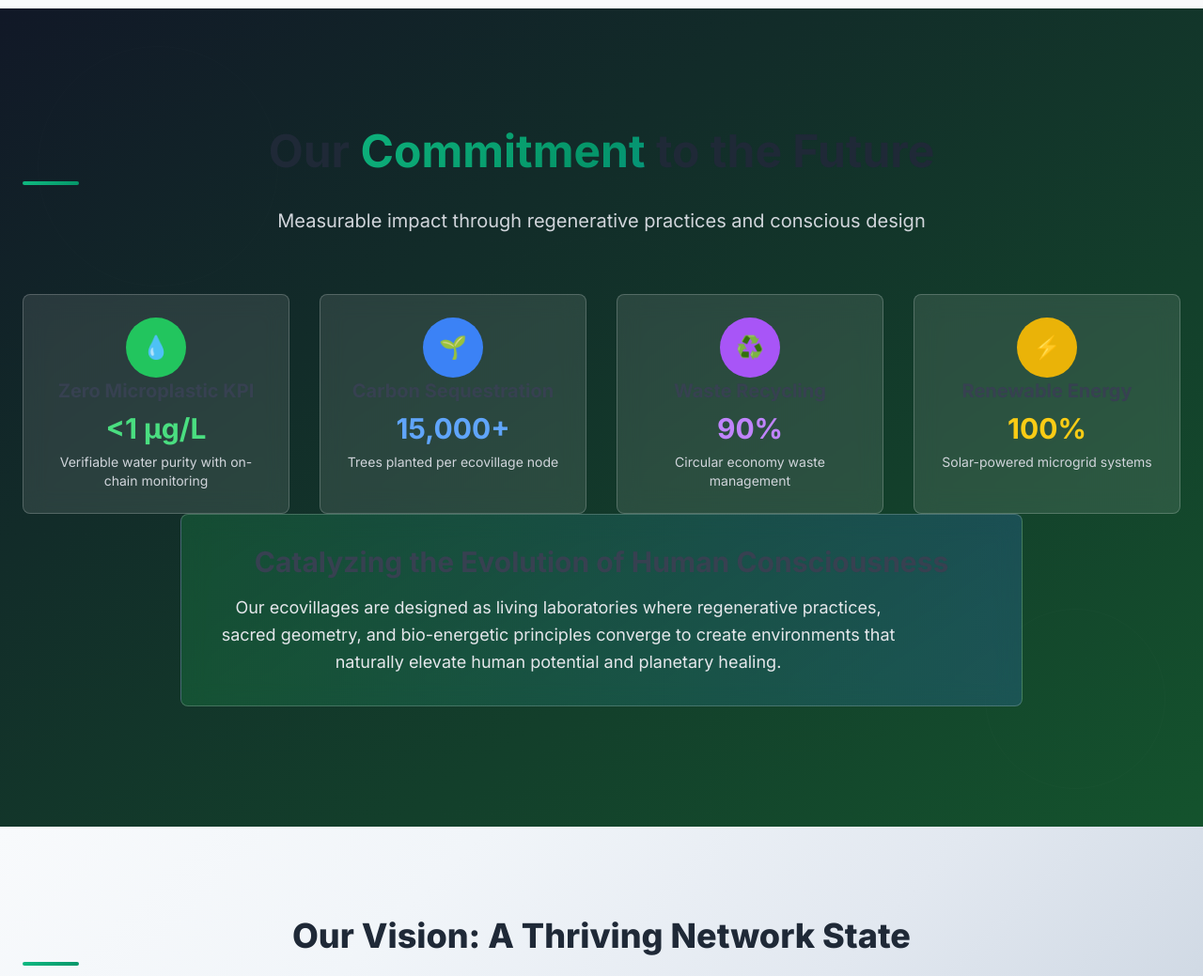
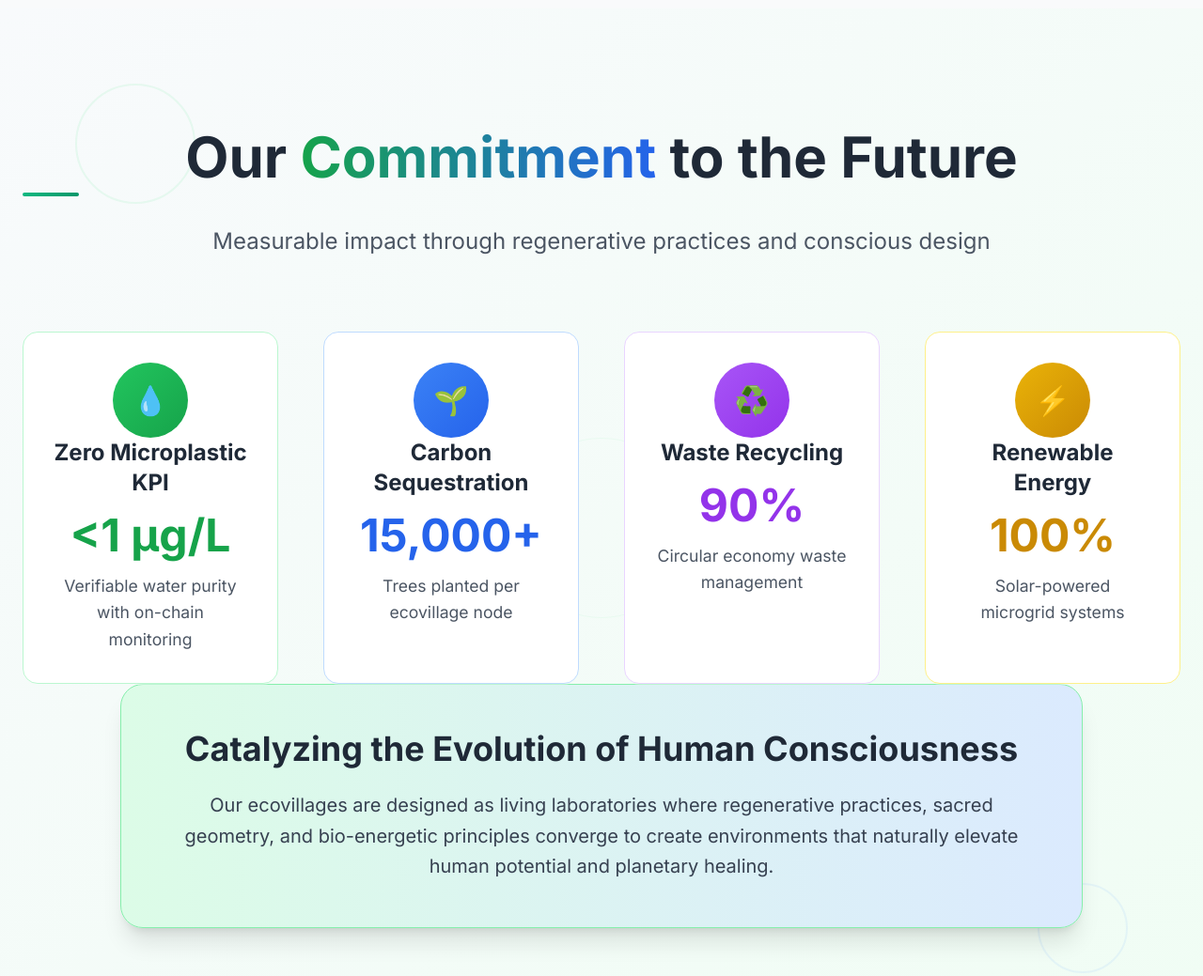
Before and after one commit to DoctorKhan/resonant-earth-network, a plain HTML site: page website/index.html in a window 1280 px wide. Shown: the part 1520-2559 px from the top of the page at 94% size. Drawn offline with nearby package versions, Linux system fonts and the light colour scheme.

Commit message:
Refactor Commitment Section for improved design and clarity, enhancing user engagement with updated styles and content

```diff
--- a/website/index.html
+++ b/website/index.html
@@ -156,70 +156,70 @@
         </div>
     </section>
 
-    <!-- Nuanu-inspired Commitment Section -->
-    <section class="py-20 md:py-32 bg-gradient-to-br from-gray-900 to-green-900 text-white relative overflow-hidden">
-        <!-- Bio Arc inspired geometric background -->
-        <div class="absolute inset-0 opacity-5">
-            <div class="absolute top-10 left-10 w-64 h-64 border border-white/20 rounded-full"></div>
-            <div class="absolute bottom-10 right-10 w-48 h-48 border border-white/30 rounded-full"></div>
-            <div class="absolute top-1/2 left-1/2 transform -translate-x-1/2 -translate-y-1/2 w-96 h-96 border border-white/10 rounded-full"></div>
+    <!-- Improved Commitment Section -->
+    <section class="py-24 md:py-32 bg-gradient-to-br from-slate-50 to-green-50 relative overflow-hidden">
+        <!-- Subtle geometric background -->
+        <div class="absolute inset-0 opacity-10">
+            <div class="absolute top-20 left-20 w-32 h-32 border-2 border-green-400 rounded-full"></div>
+            <div class="absolute bottom-20 right-20 w-24 h-24 border-2 border-blue-400 rounded-full"></div>
+            <div class="absolute top-1/2 left-1/2 transform -translate-x-1/2 -translate-y-1/2 w-48 h-48 border border-green-300 rounded-full"></div>
         </div>
 
         <div class="container mx-auto px-6 relative z-10">
-            <div class="text-center mb-16">
-                <h2 class="text-3xl md:text-5xl font-bold mb-6">
-                    Our <span class="text-gradient">Commitment</span> to the Future
+            <div class="text-center mb-20">
+                <h2 class="text-4xl md:text-6xl font-bold mb-8 text-gray-800">
+                    Our <span class="bg-gradient-to-r from-green-600 to-blue-600 bg-clip-text text-transparent">Commitment</span> to the Future
                 </h2>
-                <p class="text-xl text-gray-300 max-w-3xl mx-auto">
+                <p class="text-xl md:text-2xl text-gray-600 max-w-4xl mx-auto leading-relaxed">
                     Measurable impact through regenerative practices and conscious design
                 </p>
             </div>
 
-            <div class="grid md:grid-cols-2 lg:grid-cols-4 gap-8">
-                <div class="text-center p-6 bg-white/10 backdrop-blur-md rounded-lg border border-white/20 hover:bg-white/20 transition-all duration-300">
-                    <div class="w-16 h-16 bg-green-500 rounded-full flex items-center justify-center mx-auto mb-4">
-                        <span class="text-2xl">💧</span>
+            <div class="grid md:grid-cols-2 lg:grid-cols-4 gap-8 lg:gap-12">
+                <div class="text-center p-8 bg-white/95 backdrop-blur-md rounded-2xl border border-green-200 hover:shadow-2xl hover:scale-105 transition-all duration-300 group">
+                    <div class="w-20 h-20 bg-gradient-to-br from-green-500 to-green-600 rounded-full flex items-center justify-center mx-auto mb-6 group-hover:scale-110 transition-transform duration-300">
+                        <span class="text-3xl">💧</span>
                     </div>
-                    <h3 class="text-xl font-bold mb-2">Zero Microplastic KPI</h3>
-                    <p class="text-3xl font-bold text-green-400 mb-2">&lt;1 µg/L</p>
-                    <p class="text-sm text-gray-300">Verifiable water purity with on-chain monitoring</p>
+                    <h3 class="text-2xl font-bold mb-4 text-gray-800">Zero Microplastic KPI</h3>
+                    <p class="text-5xl font-bold text-green-600 mb-4">&lt;1 µg/L</p>
+                    <p class="text-gray-600 leading-relaxed">Verifiable water purity with on-chain monitoring</p>
                 </div>
 
-                <div class="text-center p-6 bg-white/10 backdrop-blur-md rounded-lg border border-white/20 hover:bg-white/20 transition-all duration-300">
-                    <div class="w-16 h-16 bg-blue-500 rounded-full flex items-center justify-center mx-auto mb-4">
-                        <span class="text-2xl">🌱</span>
+                <div class="text-center p-8 bg-white/95 backdrop-blur-md rounded-2xl border border-blue-200 hover:shadow-2xl hover:scale-105 transition-all duration-300 group">
+                    <div class="w-20 h-20 bg-gradient-to-br from-blue-500 to-blue-600 rounded-full flex items-center justify-center mx-auto mb-6 group-hover:scale-110 transition-transform duration-300">
+                        <span class="text-3xl">🌱</span>
                     </div>
-                    <h3 class="text-xl font-bold mb-2">Carbon Sequestration</h3>
-                    <p class="text-3xl font-bold text-blue-400 mb-2">15,000+</p>
-                    <p class="text-sm text-gray-300">Trees planted per ecovillage node</p>
+                    <h3 class="text-2xl font-bold mb-4 text-gray-800">Carbon Sequestration</h3>
+                    <p class="text-5xl font-bold text-blue-600 mb-4">15,000+</p>
+                    <p class="text-gray-600 leading-relaxed">Trees planted per ecovillage node</p>
                 </div>
 
-                <div class="text-center p-6 bg-white/10 backdrop-blur-md rounded-lg border border-white/20 hover:bg-white/20 transition-all duration-300">
-                    <div class="w-16 h-16 bg-purple-500 rounded-full flex items-center justify-center mx-auto mb-4">
-                        <span class="text-2xl">♻️</span>
+                <div class="text-center p-8 bg-white/95 backdrop-blur-md rounded-2xl border border-purple-200 hover:shadow-2xl hover:scale-105 transition-all duration-300 group">
+                    <div class="w-20 h-20 bg-gradient-to-br from-purple-500 to-purple-600 rounded-full flex items-center justify-center mx-auto mb-6 group-hover:scale-110 transition-transform duration-300">
+                        <span class="text-3xl">♻️</span>
                     </div>
-                    <h3 class="text-xl font-bold mb-2">Waste Recycling</h3>
-                    <p class="text-3xl font-bold text-purple-400 mb-2">90%</p>
-                    <p class="text-sm text-gray-300">Circular economy waste management</p>
+                    <h3 class="text-2xl font-bold mb-4 text-gray-800">Waste Recycling</h3>
+                    <p class="text-5xl font-bold text-purple-600 mb-4">90%</p>
+                    <p class="text-gray-600 leading-relaxed">Circular economy waste management</p>
                 </div>
 
-                <div class="text-center p-6 bg-white/10 backdrop-blur-md rounded-lg border border-white/20 hover:bg-white/20 transition-all duration-300">
-                    <div class="w-16 h-16 bg-yellow-500 rounded-full flex items-center justify-center mx-auto mb-4">
-                        <span class="text-2xl">⚡</span>
+                <div class="text-center p-8 bg-white/95 backdrop-blur-md rounded-2xl border border-yellow-200 hover:shadow-2xl hover:scale-105 transition-all duration-300 group">
+                    <div class="w-20 h-20 bg-gradient-to-br from-yellow-500 to-yellow-600 rounded-full flex items-center justify-center mx-auto mb-6 group-hover:scale-110 transition-transform duration-300">
+                        <span class="text-3xl">⚡</span>
                     </div>
-                    <h3 class="text-xl font-bold mb-2">Renewable Energy</h3>
-                    <p class="text-3xl font-bold text-yellow-400 mb-2">100%</p>
-                    <p class="text-sm text-gray-300">Solar-powered microgrid systems</p>
+                    <h3 class="text-2xl font-bold mb-4 text-gray-800">Renewable Energy</h3>
+                    <p class="text-5xl font-bold text-yellow-600 mb-4">100%</p>
+                    <p class="text-gray-600 leading-relaxed">Solar-powered microgrid systems</p>
                 </div>
             </div>
 
-            <!-- Bio Arc inspired consciousness evolution statement -->
-            <div class="text-center mt-16 max-w-4xl mx-auto">
-                <div class="bg-gradient-to-r from-green-500/20 to-blue-500/20 p-8 rounded-lg backdrop-blur-md border border-white/20">
-                    <h3 class="text-2xl md:text-3xl font-bold mb-4">
+            <!-- Consciousness evolution statement -->
+            <div class="text-center mt-20 max-w-5xl mx-auto">
+                <div class="bg-gradient-to-r from-green-100 to-blue-100 p-12 rounded-3xl border border-green-300 shadow-xl">
+                    <h3 class="text-3xl md:text-4xl font-bold mb-6 text-gray-800">
                         Catalyzing the Evolution of Human Consciousness
                     </h3>
-                    <p class="text-lg text-gray-200 leading-relaxed">
+                    <p class="text-xl text-gray-700 leading-relaxed max-w-4xl mx-auto">
                         Our ecovillages are designed as living laboratories where regenerative practices,
                         sacred geometry, and bio-energetic principles converge to create environments
                         that naturally elevate human potential and planetary healing.
```
